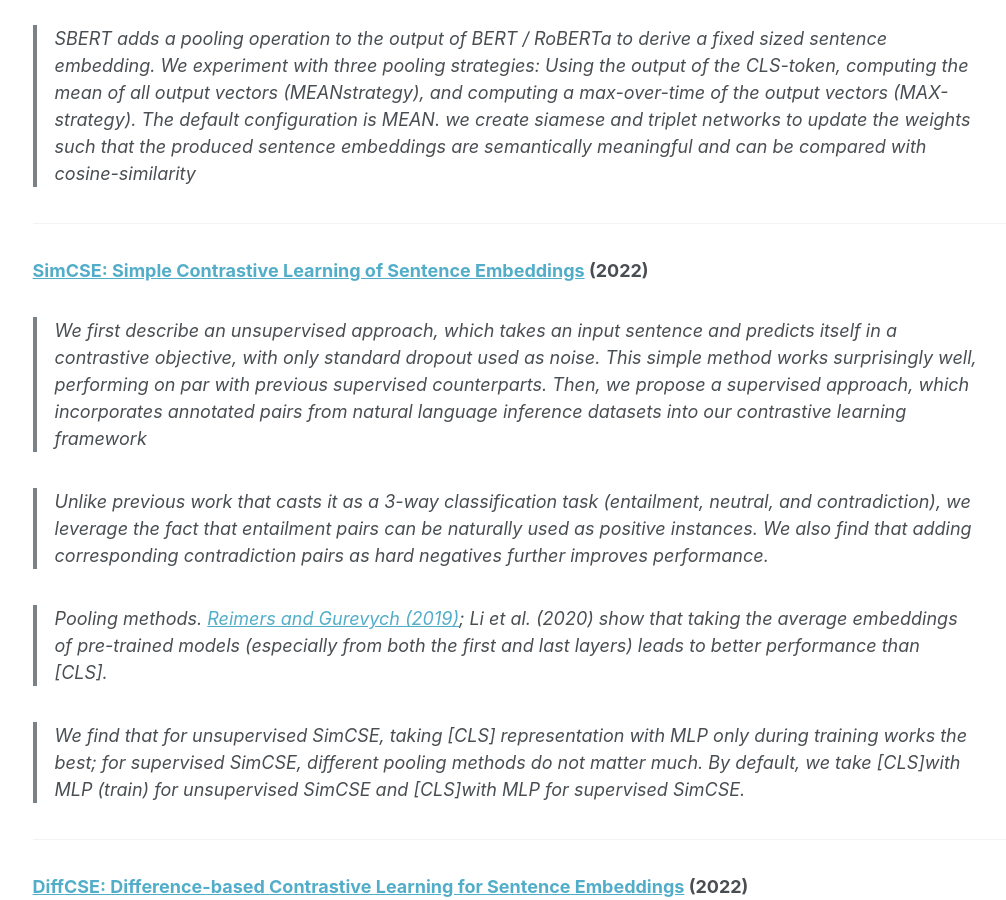
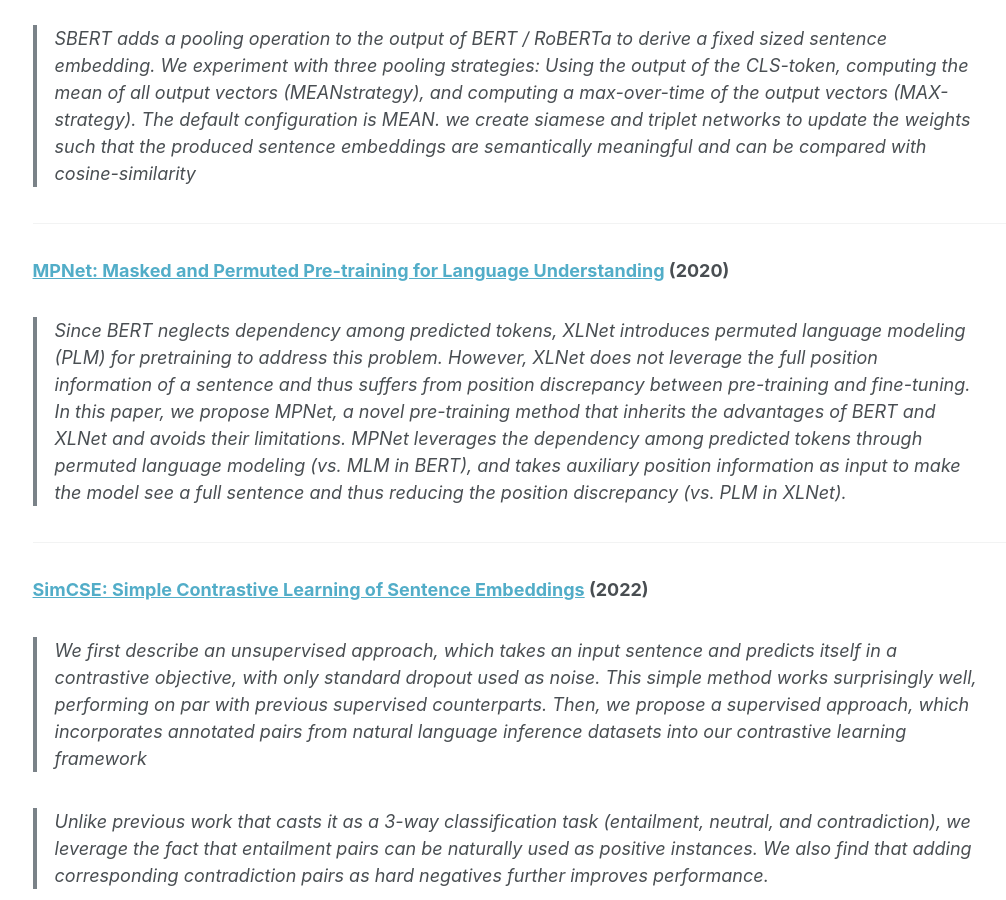
Before and after one commit to AliVard/AliVard.github.io, a Jekyll site: the page built from _pages/readings/sber.md, in a window 1280 px wide and 900 px high, scrolled down 332 px. Shown: the whole window, without its empty margins (249-1255 px from the left). Built offline with Jekyll 4.4.1, drawn with Linux system fonts in a browser that asks for light colours; some of the changed text lies outside the part shown.

Commit message:
rec papers

```diff
--- a/_pages/readings/sber.md
+++ b/_pages/readings/sber.md
@@ -26,6 +26,20 @@ output vectors (MAX-strategy). The default configuration is MEAN.
 we create siamese and triplet networks to update the weights such that the produced
 sentence embeddings are semantically meaningful
 and can be compared with cosine-similarity
+
+
+---
+### [MPNet: Masked and Permuted Pre-training for Language Understanding](https://proceedings.neurips.cc/paper_files/paper/2020/file/c3a690be93aa602ee2dc0ccab5b7b67e-Paper.pdf) (2020)
+
+> Since BERT neglects dependency among
+predicted tokens, XLNet introduces permuted language modeling (PLM) for pretraining to address this problem. However, XLNet does not leverage the full
+position information of a sentence and thus suffers from position discrepancy
+between pre-training and fine-tuning. In this paper, we propose MPNet, a novel
+pre-training method that inherits the advantages of BERT and XLNet and avoids
+their limitations. MPNet leverages the dependency among predicted tokens through
+permuted language modeling (vs. MLM in BERT), and takes auxiliary position
+information as input to make the model see a full sentence and thus reducing the
+position discrepancy (vs. PLM in XLNet).
 
 
 ---
@@ -79,9 +93,10 @@ the original sentence or from a generator.
 
 ![DiffCSE model arch](../../images/Screenshot 2023-12-28 at 15.17.01.png)
 
+---
+### [A Comprehensive Survey on Pretrained Foundation Models: A History from BERT to ChatGPT](https://arxiv.org/pdf/2302.09419.pdf) (2023)
+
+> TBC
+
 <!-- ---
 ### []() () -->
-<!-- ---
-### []() () -->
-<!-- ---
-### []() () -->
```
Also changed, not shown: _pages/readings.md (+2 -0 lines), _pages/readings/rec.md (added, +125 -0 lines).
